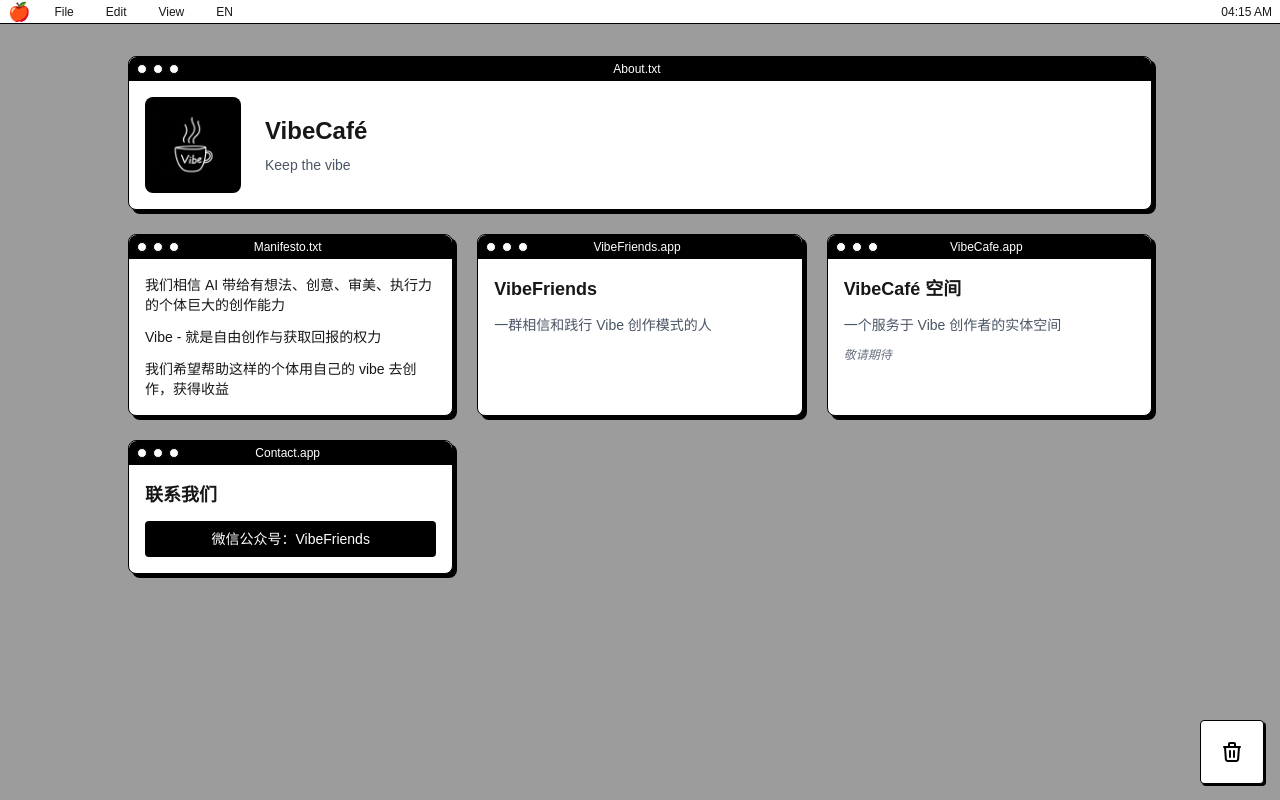
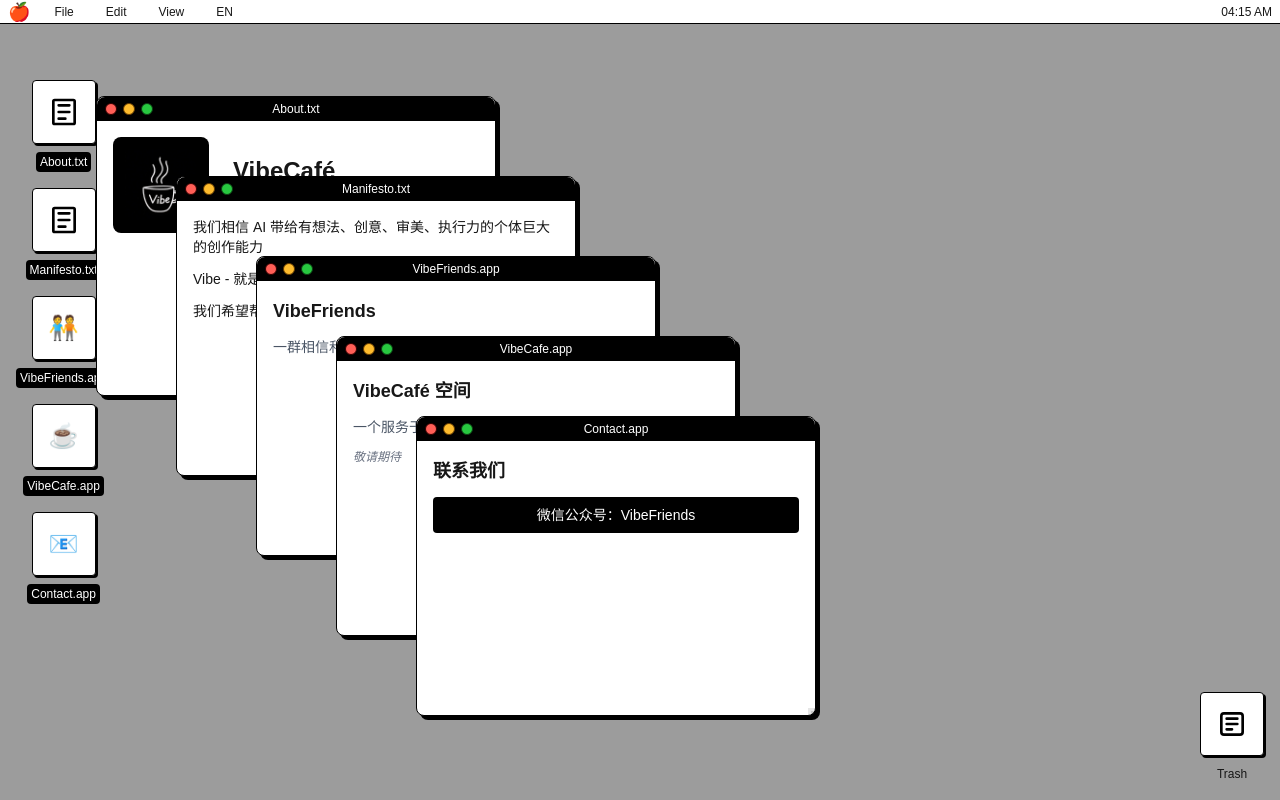
Before and after one commit to vibe-cafe/vibe-cafe-web, a Next.js app: page / in a window 1280 px wide. Built offline with nearby package versions, Linux system fonts and the light colour scheme.

Commit message:
window manager

```diff
--- a/src/app/page.tsx
+++ b/src/app/page.tsx
@@ -1,23 +1,103 @@
 'use client';
 
-import { motion } from 'framer-motion';
 import { useTranslation } from 'react-i18next';
 import MenuBar from '@/components/MenuBar';
-import MacWindow from '@/components/MacWindow';
 import Image from 'next/image';
+import FileIcon from '@/components/FileIcon';
+import { ManagedWindow, useWindowManager } from '@/components/WindowManager';
+import { AnimatePresence } from 'framer-motion';
+
+const INITIAL_WINDOWS = [
+  {
+    id: 'about',
+    title: 'About.txt',
+    isOpen: true,
+    zIndex: 1,
+    position: { x: 80, y: 40 }
+  },
+  {
+    id: 'manifesto',
+    title: 'Manifesto.txt',
+    isOpen: true,
+    zIndex: 2,
+    position: { x: 160, y: 120 }
+  },
+  {
+    id: 'vibeFriends',
+    title: 'VibeFriends.app',
+    isOpen: true,
+    zIndex: 3,
+    position: { x: 240, y: 200 }
+  },
+  {
+    id: 'vibeCafe',
+    title: 'VibeCafe.app',
+    isOpen: true,
+    zIndex: 4,
+    position: { x: 320, y: 280 }
+  },
+  {
+    id: 'contact',
+    title: 'Contact.app',
+    isOpen: true,
+    zIndex: 5,
+    position: { x: 400, y: 360 }
+  },
+];
 
 export default function Home() {
   const { t } = useTranslation();
+  const { windows, toggleWindow, closeWindow, focusWindow } = useWindowManager(INITIAL_WINDOWS);
 
   return (
     <main className="min-h-screen bg-[#9C9C9C] font-chicago pt-6">
       <MenuBar />
 
-      {/* Desktop */}
-      <div className="container mx-auto px-4 pt-8">
-        <div className="grid grid-cols-1 md:grid-cols-2 lg:grid-cols-3 gap-6 max-w-5xl mx-auto">
-          {/* Profile Window */}
-          <MacWindow title="About.txt" className="md:col-span-2 lg:col-span-3">
+      {/* Desktop Icons */}
+      <div className="fixed left-4 top-20 flex flex-col gap-4">
+        <FileIcon
+          name="About.txt"
+          type="txt"
+          onClick={() => toggleWindow('about')}
+          isOpen={windows.find(w => w.id === 'about')?.isOpen || false}
+        />
+        <FileIcon
+          name="Manifesto.txt"
+          type="txt"
+          onClick={() => toggleWindow('manifesto')}
+          isOpen={windows.find(w => w.id === 'manifesto')?.isOpen || false}
+        />
+        <FileIcon
+          name="VibeFriends.app"
+          type="app"
+          icon="🧑‍🤝‍🧑"
+          onClick={() => toggleWindow('vibeFriends')}
+          isOpen={windows.find(w => w.id === 'vibeFriends')?.isOpen || false}
+        />
+        <FileIcon
+          name="VibeCafe.app"
+          type="app"
+          icon="☕️"
+          onClick={() => toggleWindow('vibeCafe')}
+          isOpen={windows.find(w => w.id === 'vibeCafe')?.isOpen || false}
+        />
+        <FileIcon
+          name="Contact.app"
+          type="app"
+          icon="📧"
+          onClick={() => toggleWindow('contact')}
+          isOpen={windows.find(w => w.id === 'contact')?.isOpen || false}
+        />
+      </div>
+
+      {/* Windows */}
+      <div className="relative container mx-auto px-4 pt-8">
+        <AnimatePresence>
+          {windows.map(window => {
+            const content = (() => {
+              switch (window.id) {
+                case 'about':
+                  return (
                     <div className="flex items-center gap-6">
                       <div className="w-24 h-24 bg-black rounded-lg flex items-center justify-center p-3">
                         <Image
@@ -34,36 +114,32 @@ export default function Home() {
                         <p className="text-sm text-gray-600">{t('hero.subtitle')}</p>
                       </div>
                     </div>
-          </MacWindow>
-
-          {/* Manifesto Window */}
-          <MacWindow title="Manifesto.txt">
+                  );
+                case 'manifesto':
+                  return (
                     <div className="space-y-3 text-sm">
                       <p>{t('manifesto.text1')}</p>
                       <p>{t('manifesto.text2')}</p>
                       <p>{t('manifesto.text3')}</p>
                     </div>
-          </MacWindow>
-
-          {/* VibeFriends Window */}
-          <MacWindow title="VibeFriends.app">
+                  );
+                case 'vibeFriends':
+                  return (
                     <div className="space-y-3">
                       <h3 className="font-bold text-lg">{t('vibeFriends.title')}</h3>
                       <p className="text-sm text-gray-600">{t('vibeFriends.description')}</p>
                     </div>
-          </MacWindow>
-
-          {/* VibeCafé Space Window */}
-          <MacWindow title="VibeCafe.app">
+                  );
+                case 'vibeCafe':
+                  return (
                     <div className="space-y-3">
                       <h3 className="font-bold text-lg">{t('vibeCafe.title')}</h3>
                       <p className="text-sm text-gray-600">{t('vibeCafe.description')}</p>
                       <p className="text-xs text-gray-500 italic">{t('vibeCafe.comingSoon')}</p>
                     </div>
-          </MacWindow>
-
-          {/* Contact Window */}
-          <MacWindow title="Contact.app">
+                  );
+                case 'contact':
+                  return (
                     <div className="space-y-3">
                       <h3 className="font-bold text-lg">{t('contact.title')}</h3>
                       <button
@@ -72,21 +148,37 @@ export default function Home() {
                         {t('contact.button')}
                       </button>
                     </div>
-          </MacWindow>
-        </div>
+                  );
+                default:
+                  return null;
+              }
+            })();
 
-        {/* Desktop Icons */}
+            return (
+              <ManagedWindow
+                key={window.id}
+                id={window.id}
+                title={window.title}
+                isOpen={window.isOpen}
+                onClose={() => closeWindow(window.id)}
+                onFocus={() => focusWindow(window.id)}
+                zIndex={window.zIndex}
+                position={window.position}
+              >
+                {content}
+              </ManagedWindow>
+            );
+          })}
+        </AnimatePresence>
+
+        {/* Trash Icon */}
         <div className="fixed bottom-4 right-4 flex flex-col items-center gap-4 z-20">
-          <motion.button
-            whileHover={{ scale: 1.05 }}
-            whileTap={{ scale: 0.95 }}
-            className="w-16 h-16 bg-white border border-black rounded flex items-center justify-center shadow-[2px_2px_0px_0px_rgba(0,0,0,1)] hover:shadow-[4px_4px_0px_0px_rgba(0,0,0,1)] transition-shadow"
-            aria-label="Trash"
-          >
-            <svg width="24" height="24" viewBox="0 0 24 24" fill="none" xmlns="http://www.w3.org/2000/svg">
-              <path d="M4 7H20M19 7L18.133 19.142C18.0971 19.6466 17.8713 20.1188 17.5011 20.4636C17.1309 20.8083 16.6439 21 16.138 21H7.862C7.35614 21 6.86907 20.8083 6.49889 20.4636C6.1287 20.1188 5.90292 19.6466 5.867 19.142L5 7H19ZM10 11V17M14 11V17M15 7V4C15 3.73478 14.8946 3.48043 14.7071 3.29289C14.5196 3.10536 14.2652 3 14 3H10C9.73478 3 9.48043 3.10536 9.29289 3.29289C9.10536 3.48043 9 3.73478 9 4V7H15Z" stroke="black" strokeWidth="2" strokeLinecap="round" strokeLinejoin="round"/>
-            </svg>
-          </motion.button>
+          <FileIcon
+            name="Trash"
+            type="app"
+            onClick={() => {}}
+            isOpen={false}
+          />
         </div>
       </div>
     </main>
--- /dev/null
+++ b/src/components/FileIcon.tsx
@@ -0,0 +1,39 @@
+import { motion } from 'framer-motion';
+
+interface FileIconProps {
+  name: string;
+  type: 'txt' | 'app';
+  icon?: string;
+  onClick: () => void;
+  isOpen: boolean;
+}
+
+export default function FileIcon({ name, type, icon, onClick, isOpen }: FileIconProps) {
+  return (
+    <motion.button
+      whileHover={{ scale: 1.05 }}
+      whileTap={{ scale: 0.95 }}
+      onClick={onClick}
+      className="flex flex-col items-center gap-2 group cursor-pointer"
+    >
+      <div className="w-16 h-16 bg-white border border-black rounded flex items-center justify-center shadow-[2px_2px_0px_0px_rgba(0,0,0,1)] group-hover:shadow-[4px_4px_0px_0px_rgba(0,0,0,1)] transition-shadow">
+        {type === 'txt' ? (
+          <svg width="32" height="32" viewBox="0 0 24 24" fill="none" xmlns="http://www.w3.org/2000/svg">
+            <path d="M4 4C4 3.44772 4.44772 3 5 3H19C19.5523 3 20 3.44772 20 4V20C20 20.5523 19.5523 21 19 21H5C4.44772 21 4 20.5523 4 20V4Z" stroke="black" strokeWidth="2"/>
+            <path d="M8 7H16M8 12H16M8 17H13" stroke="black" strokeWidth="2" strokeLinecap="round"/>
+          </svg>
+        ) : icon ? (
+          <span className="text-2xl">{icon}</span>
+        ) : (
+          <svg width="32" height="32" viewBox="0 0 24 24" fill="none" xmlns="http://www.w3.org/2000/svg">
+            <rect x="4" y="4" width="16" height="16" rx="2" stroke="black" strokeWidth="2"/>
+            <path d="M8 8H16M8 12H16M8 16H12" stroke="black" strokeWidth="2" strokeLinecap="round"/>
+          </svg>
+        )}
+      </div>
+      <span className={`text-xs text-center px-1 py-0.5 rounded ${isOpen ? 'bg-black text-white' : ''}`}>
+        {name}
+      </span>
+    </motion.button>
+  );
+}
--- a/src/components/MacWindow.tsx
+++ b/src/components/MacWindow.tsx
@@ -1,26 +1,42 @@
 'use client';
 
-import { motion } from 'framer-motion';
+import { useState } from 'react';
 
 interface MacWindowProps {
   title: string;
   children: React.ReactNode;
   className?: string;
+  onClose?: () => void;
+  onStartResize?: () => void;
 }
 
-export default function MacWindow({ title, children, className = '' }: MacWindowProps) {
+export default function MacWindow({ title, children, className = '', onClose, onStartResize }: MacWindowProps) {
+  const [isCloseHovered, setIsCloseHovered] = useState(false);
+
   return (
-    <motion.div
-      initial={{ scale: 0.95, opacity: 0 }}
-      animate={{ scale: 1, opacity: 1 }}
-      className={`bg-white border border-black rounded-lg shadow-[4px_4px_0px_0px_rgba(0,0,0,1)] ${className}`}
-    >
+    <div className={`bg-white border border-black rounded-lg shadow-[4px_4px_0px_0px_rgba(0,0,0,1)] w-full h-full flex flex-col ${className}`}>
       {/* Window Title Bar */}
-      <div className="h-6 bg-[#000000] border-b border-black flex items-center px-2 rounded-t-lg">
+      <div
+        className="h-6 bg-[#000000] border-b border-black flex items-center px-2 rounded-t-lg cursor-move select-none"
+      >
         <div className="flex items-center gap-1.5">
-          <div className="w-2.5 h-2.5 rounded-full bg-white border border-black" />
-          <div className="w-2.5 h-2.5 rounded-full bg-white border border-black" />
-          <div className="w-2.5 h-2.5 rounded-full bg-white border border-black" />
+          <button
+            onClick={(e) => {
+              e.stopPropagation();
+              onClose?.();
+            }}
+            onMouseEnter={() => setIsCloseHovered(true)}
+            onMouseLeave={() => setIsCloseHovered(false)}
+            className={`w-3 h-3 rounded-full transition-colors relative ${isCloseHovered ? 'bg-[#ff1f1f]' : 'bg-[#ff5f57]'} border border-[#330000]`}
+          >
+            {isCloseHovered && (
+              <span className="absolute inset-0 flex items-center justify-center text-[8px] font-bold text-[#330000]">
+                ×
+              </span>
+            )}
+          </button>
+          <div className="w-3 h-3 rounded-full bg-[#febc2e] border border-[#663c00]" />
+          <div className="w-3 h-3 rounded-full bg-[#28c840] border border-[#0d4013]" />
         </div>
         <div className="flex-1 text-center text-white text-xs font-chicago -ml-12">
           {title}
@@ -28,9 +44,33 @@ export default function MacWindow({ title, children, className = '' }: MacWindow
       </div>
 
       {/* Window Content */}
-      <div className="p-4">
+      <div className="flex-1 p-4 overflow-auto relative">
         {children}
       </div>
-    </motion.div>
+
+      {/* Resize Handle */}
+      {onStartResize && (
+        <div
+          className="absolute bottom-0 right-0 w-4 h-4 cursor-se-resize"
+          onMouseDown={(e) => {
+            e.stopPropagation();
+            onStartResize();
+          }}
+        >
+          <svg
+            width="16"
+            height="16"
+            viewBox="0 0 16 16"
+            fill="none"
+            xmlns="http://www.w3.org/2000/svg"
+            className="opacity-50"
+          >
+            <path d="M8 8H15V15H8V8Z" fill="black" fillOpacity="0.2" />
+            <path d="M11 11H15V15H11V11Z" fill="black" fillOpacity="0.3" />
+            <path d="M14 14H15V15H14V14Z" fill="black" fillOpacity="0.4" />
+          </svg>
+        </div>
+      )}
+    </div>
   );
 }
--- /dev/null
+++ b/src/components/WindowManager.tsx
@@ -0,0 +1,181 @@
+import { useState, useRef, useEffect } from 'react';
+import { motion, useMotionValue } from 'framer-motion';
+import MacWindow from './MacWindow';
+
+interface Window {
+  id: string;
+  title: string;
+  isOpen: boolean;
+  zIndex: number;
+  position: { x: number; y: number };
+  size?: { width: number; height: number };
+  lastPosition?: { x: number; y: number };
+}
+
+interface WindowManagerProps {
+  children: React.ReactNode;
+  title: string;
+  id: string;
+  isOpen: boolean;
+  onClose: () => void;
+  onFocus: () => void;
+  zIndex: number;
+  position: { x: number; y: number };
+}
+
+export function ManagedWindow({ children, title, id, isOpen, onClose, onFocus, zIndex, position }: WindowManagerProps) {
+  const [size, setSize] = useState({ width: 400, height: 300 });
+  const [isResizing, setIsResizing] = useState(false);
+  const [startPos, setStartPos] = useState({ x: 0, y: 0 });
+  const [startSize, setStartSize] = useState({ width: 0, height: 0 });
+  const windowRef = useRef<HTMLDivElement>(null);
+
+  const x = useMotionValue(position.x);
+  const y = useMotionValue(position.y);
+
+  useEffect(() => {
+    x.set(position.x);
+    y.set(position.y);
+  }, [position.x, position.y]);
+
+  useEffect(() => {
+    if (!isResizing) return;
+
+    const handleMouseMove = (e: MouseEvent) => {
+      if (!windowRef.current) return;
+
+      const dx = e.clientX - startPos.x;
+      const dy = e.clientY - startPos.y;
+
+      setSize({
+        width: Math.max(300, startSize.width + dx),
+        height: Math.max(200, startSize.height + dy)
+      });
+    };
+
+    const handleMouseUp = () => {
+      setIsResizing(false);
+    };
+
+    document.addEventListener('mousemove', handleMouseMove);
+    document.addEventListener('mouseup', handleMouseUp);
+
+    return () => {
+      document.removeEventListener('mousemove', handleMouseMove);
+      document.removeEventListener('mouseup', handleMouseUp);
+    };
+  }, [isResizing, startPos, startSize]);
+
+  const handleStartResize = () => {
+    if (!windowRef.current) return;
+
+    const rect = windowRef.current.getBoundingClientRect();
+    setStartPos({ x: rect.right, y: rect.bottom });
+    setStartSize({ width: rect.width, height: rect.height });
+    setIsResizing(true);
+  };
+
+  const handleDragEnd = (event: any, info: any) => {
+    const newPosition = { x: x.get(), y: y.get() };
+    if (typeof window !== 'undefined') {
+      const windowEvent = new CustomEvent('windowPositionChange', {
+        detail: { id, position: newPosition }
+      });
+      window.dispatchEvent(windowEvent);
+    }
+  };
+
+  if (!isOpen) return null;
+
+  return (
+    <motion.div
+      ref={windowRef}
+      drag={!isResizing}
+      dragMomentum={false}
+      style={{
+        x,
+        y,
+        zIndex,
+        width: size.width,
+        height: size.height,
+        position: 'absolute',
+      }}
+      onMouseDown={() => !isResizing && onFocus()}
+      onDragEnd={handleDragEnd}
+      className="touch-none"
+    >
+      <MacWindow
+        title={title}
+        onClose={onClose}
+        onStartResize={handleStartResize}
+      >
+        {children}
+      </MacWindow>
+    </motion.div>
+  );
+}
+
+export function useWindowManager(initialWindows: Window[]) {
+  const [windows, setWindows] = useState(initialWindows.map(w => ({
+    ...w,
+    lastPosition: w.position
+  })));
+
+  useEffect(() => {
+    const handlePositionChange = (event: any) => {
+      const { id, position } = event.detail;
+      setWindows(prev => prev.map(w =>
+        w.id === id ? {
+          ...w,
+          position,
+          lastPosition: position
+        } : w
+      ));
+    };
+
+    window.addEventListener('windowPositionChange', handlePositionChange);
+    return () => window.removeEventListener('windowPositionChange', handlePositionChange);
+  }, []);
+
+  const getMaxZIndex = () => {
+    return Math.max(...windows.map(w => w.zIndex), 0);
+  };
+
+  const toggleWindow = (id: string) => {
+    setWindows(prev => prev.map(w => {
+      if (w.id === id) {
+        const newPosition = !w.isOpen ? (w.lastPosition || w.position) : w.position;
+        return {
+          ...w,
+          isOpen: !w.isOpen,
+          zIndex: !w.isOpen ? getMaxZIndex() + 1 : w.zIndex,
+          position: newPosition,
+          lastPosition: newPosition
+        };
+      }
+      return w;
+    }));
+  };
+
+  const closeWindow = (id: string) => {
+    setWindows(prev => prev.map(w =>
+      w.id === id ? { ...w, isOpen: false } : w
+    ));
+  };
+
+  const focusWindow = (id: string) => {
+    setWindows(prev => prev.map(w => {
+      if (w.id === id) {
+        return { ...w, zIndex: getMaxZIndex() + 1 };
+      }
+      return w;
+    }));
+  };
+
+  return {
+    windows,
+    toggleWindow,
+    closeWindow,
+    focusWindow
+  };
+}
```
Lines whose indentation alone changed are shown as unchanged.
